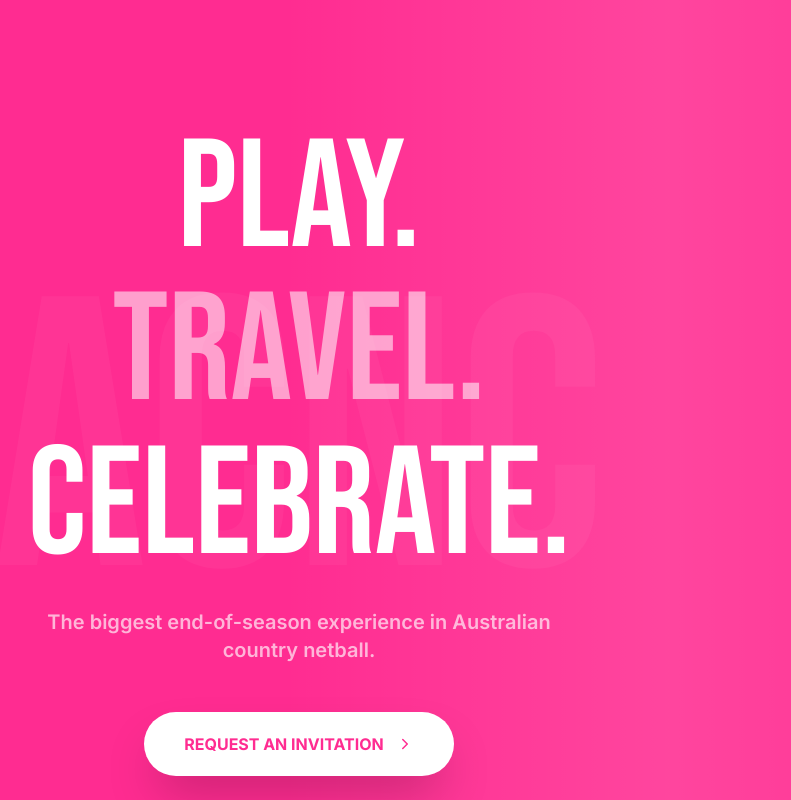
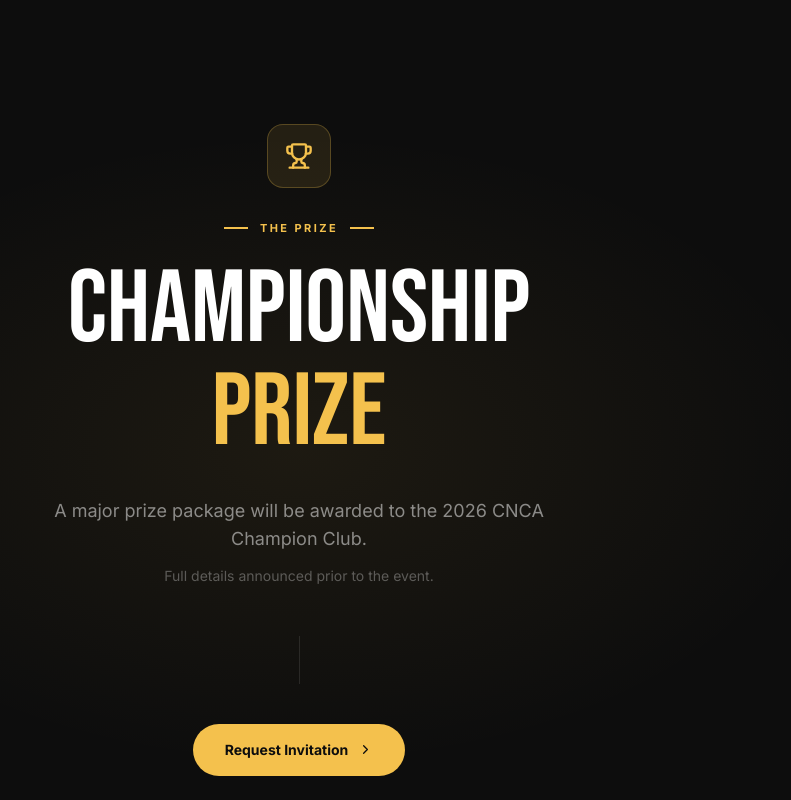
Before and after one commit to Boatsy007/Playfooty3, a React (Vite) app: page / in a window 1280 px wide. Shown: the part 2640-3440 px from the top of the page, without its empty margins (341-1132 px from the left). Built offline with nearby package versions, Linux system fonts and the light colour scheme.

Commit message:
Brand direction: update Prize, Invitation, WhatsOnDrawer to championship voice

```diff
--- a/src/components/sections/Invitation.tsx
+++ b/src/components/sections/Invitation.tsx
@@ -53,7 +53,7 @@ export default function Invitation() {
               REQUEST<br /><span style={{ color: '#ff2c91' }}>AN</span><br />INVITATION
             </h2>
             <p className="text-white/55 text-base leading-relaxed mb-8">
-              Fill in your details and our team will be in touch with everything your club needs to know.
+              Invitation requests are now open for eligible A Grade premiership clubs. Complete the registration form to express interest in the 2026 Country Netball Championships Australia.
             </p>
 
             <div className="bg-white/5 border border-white/10 rounded-2xl p-6">
@@ -62,7 +62,8 @@ export default function Invitation() {
                 <p><span className="font-bold text-white">Date:</span> 5–8 November 2026</p>
                 <p><span className="font-bold text-white">Location:</span> Gold Coast, Queensland</p>
                 <p><span className="font-bold text-white">Eligibility:</span> A Grade Premiership Clubs</p>
-                <p><span className="font-bold text-white">Website:</span> clubnetball.com.au</p>
+                <p><span className="font-bold text-white">Website:</span> cnca.com.au</p>
+                <p><span className="font-bold text-white">Email:</span> info@cnca.com.au</p>
               </div>
             </div>
           </motion.div>
--- a/src/components/sections/Prize.tsx
+++ b/src/components/sections/Prize.tsx
@@ -1,66 +1,67 @@
 import { motion } from 'framer-motion'
-import { ChevronRight } from 'lucide-react'
+import { Trophy, ChevronRight } from 'lucide-react'
 
 export default function Prize() {
   const go = (id: string) => document.querySelector(id)?.scrollIntoView({ behavior: 'smooth' })
 
   return (
-    <section className="relative overflow-hidden bg-[#ff2c91] py-24 lg:py-32">
-      {/* Moving shimmer */}
-      <motion.div
-        className="absolute inset-0 pointer-events-none"
-        animate={{ x: ['-100%', '100%'] }}
-        transition={{ duration: 10, repeat: Infinity, ease: 'linear' }}
-        style={{ background: 'linear-gradient(90deg, transparent 20%, rgba(255,255,255,0.12) 50%, transparent 80%)' }}
-      />
+    <section className="relative overflow-hidden py-24 lg:py-32" style={{ background: '#0d0d0d' }}>
+      {/* Subtle radial glow */}
+      <div className="absolute inset-0 pointer-events-none"
+        style={{ background: 'radial-gradient(ellipse 60% 50% at 50% 50%, rgba(244,193,77,0.07) 0%, transparent 70%)' }} />
 
-      {/* Big background text */}
-      <div className="absolute inset-0 flex items-center justify-center pointer-events-none overflow-hidden select-none">
-        <span className="font-display text-white/[0.04] whitespace-nowrap"
-          style={{ fontSize: 'clamp(10rem, 30vw, 28rem)', lineHeight: 1 }}>
-          ACNC
-        </span>
-      </div>
+      <div className="relative z-10 max-w-4xl mx-auto px-4 sm:px-8 text-center">
 
-      <div className="relative z-10 max-w-6xl mx-auto px-4 sm:px-8 text-center">
+        <motion.div
+          initial={{ opacity: 0, y: 20 }}
+          whileInView={{ opacity: 1, y: 0 }}
+          viewport={{ once: true, margin: '-60px' }}
+          transition={{ duration: 0.6, ease: [0.22, 1, 0.36, 1] as [number,number,number,number] }}
+          className="flex flex-col items-center"
+        >
+          {/* Icon */}
+          <div className="w-16 h-16 rounded-2xl flex items-center justify-center mb-8"
+            style={{ background: 'rgba(244,193,77,0.1)', border: '1px solid rgba(244,193,77,0.25)' }}>
+            <Trophy size={28} style={{ color: '#f4c14d' }} />
+          </div>
 
-        <motion.p
-          initial={{ opacity: 0, y: 30 }}
-          whileInView={{ opacity: 1, y: 0 }}
-          viewport={{ once: true }}
-          transition={{ duration: 0.8, ease: [0.22, 1, 0.36, 1] as [number,number,number,number] }}
-          className="font-display text-white leading-none mb-6"
-          style={{ fontSize: 'clamp(4rem, 12vw, 11rem)' }}
-        >
-          PLAY.<br />
-          <span style={{ color: 'rgba(255,255,255,0.55)' }}>TRAVEL.</span><br />
-          CELEBRATE.
-        </motion.p>
+          {/* Eyebrow */}
+          <div className="flex items-center gap-3 mb-6">
+            <div className="h-[2px] w-6" style={{ background: '#f4c14d' }} />
+            <span className="text-[11px] font-bold tracking-[0.22em] uppercase" style={{ color: '#f4c14d' }}>The Prize</span>
+            <div className="h-[2px] w-6" style={{ background: '#f4c14d' }} />
+          </div>
 
-        <motion.p
-          initial={{ opacity: 0, y: 16 }}
-          whileInView={{ opacity: 1, y: 0 }}
-          viewport={{ once: true }}
-          transition={{ duration: 0.6, delay: 0.15, ease: [0.22, 1, 0.36, 1] as [number,number,number,number] }}
-          className="text-white/65 text-lg lg:text-xl font-semibold mb-12 max-w-lg mx-auto"
-        >
-          The biggest end-of-season experience in Australian country netball.
-        </motion.p>
+          {/* Headline */}
+          <h2 className="font-display text-white leading-none mb-8"
+            style={{ fontSize: 'clamp(3rem, 8vw, 7rem)' }}>
+            CHAMPIONSHIP<br />
+            <span style={{ color: '#f4c14d' }}>PRIZE</span>
+          </h2>
 
-        <motion.button
-          initial={{ opacity: 0, scale: 0.96, y: 8 }}
-          whileInView={{ opacity: 1, scale: 1, y: 0 }}
-          viewport={{ once: true }}
-          transition={{ duration: 0.5, delay: 0.25, ease: [0.23, 1, 0.32, 1] as [number,number,number,number] }}
-          whileHover={{ scale: 1.04, y: -2 }}
-          whileTap={{ scale: 0.97 }}
-          onClick={() => go('#invitation')}
-          className="inline-flex items-center gap-3 bg-white font-bold text-base px-10 py-5 rounded-full shadow-2xl"
-          style={{ color: '#ff2c91' }}
-        >
-          REQUEST AN INVITATION
-          <ChevronRight size={18} />
-        </motion.button>
+          {/* Copy */}
+          <p className="text-white/50 text-base lg:text-lg leading-relaxed mb-3 max-w-xl">
+            A major prize package will be awarded to the 2026 CNCA Champion Club.
+          </p>
+          <p className="text-white/30 text-sm leading-relaxed mb-12 max-w-md">
+            Full details announced prior to the event.
+          </p>
+
+          {/* Divider */}
+          <div className="w-px h-12 mb-10" style={{ background: 'rgba(255,255,255,0.1)' }} />
+
+          {/* CTA */}
+          <button
+            onClick={() => go('#invitation')}
+            className="group inline-flex items-center gap-2.5 font-bold text-sm px-8 py-4 rounded-full transition-all duration-200"
+            style={{ background: '#f4c14d', color: '#0d0d0d' }}
+            onMouseEnter={e => (e.currentTarget.style.background = '#d4a832')}
+            onMouseLeave={e => (e.currentTarget.style.background = '#f4c14d')}
+          >
+            Request Invitation
+            <ChevronRight size={15} className="group-hover:translate-x-0.5 transition-transform duration-200" />
+          </button>
+        </motion.div>
       </div>
     </section>
   )
--- a/src/components/ui/WhatsOnDrawer.tsx
+++ b/src/components/ui/WhatsOnDrawer.tsx
@@ -1,14 +1,16 @@
 import { Drawer } from 'vaul'
-import { Calendar, MapPin, Lock, Trophy, PartyPopper, Music, Utensils, Camera, Award } from 'lucide-react'
+import { Calendar, MapPin, Lock, Trophy, Music, Utensils, Camera, Award, Users, Tv } from 'lucide-react'
 
 const lineup = [
-  { icon: Trophy,       cat: 'COMPETE',   label: 'National Championship',     color: '#ff2c91' },
-  { icon: PartyPopper,  cat: 'PARTY',     label: 'Welcome Party',             color: '#f4c14d' },
-  { icon: Music,        cat: 'SOUNDS',    label: 'Live Entertainment',        color: '#4dd9f4' },
-  { icon: Award,        cat: 'NIGHT',     label: 'Awards Night',              color: '#ff2c91' },
-  { icon: Utensils,     cat: 'EAT',       label: 'Food Trucks & More',        color: '#f4c14d' },
-  { icon: MapPin,       cat: 'EXPLORE',   label: 'Gold Coast Experiences',    color: '#4dd9f4' },
-  { icon: Camera,       cat: 'CAPTURED',  label: 'Professional Photography',  color: '#ff2c91' },
+  { icon: Trophy,  cat: 'COMPETE',   label: 'National Championship',      color: '#ff2c91' },
+  { icon: Users,   cat: 'SOCIAL',    label: 'Opening Function',           color: '#f4c14d' },
+  { icon: Music,   cat: 'SOUNDS',    label: 'Live Entertainment',         color: '#4dd9f4' },
+  { icon: Award,   cat: 'CELEBRATE', label: 'Awards Presentation',        color: '#ff2c91' },
+  { icon: Utensils,cat: 'EAT',       label: 'Food Trucks & Festival Zone',color: '#f4c14d' },
+  { icon: MapPin,  cat: 'EXPLORE',   label: 'Gold Coast Experiences',     color: '#4dd9f4' },
+  { icon: Camera,  cat: 'CAPTURED',  label: 'Professional Photography',   color: '#ff2c91' },
+  { icon: Tv,      cat: 'LIVE',      label: 'Livestream Coverage',        color: '#f4c14d' },
+  { icon: MapPin,  cat: 'TRAVEL',    label: 'Club Travel Packages',       color: '#4dd9f4' },
 ]
 
 interface Props {
@@ -86,7 +88,7 @@ export default function WhatsOnDrawer({ open, onClose }: Props) {
                   ))}
                 </div>
                 <p className="text-xs leading-relaxed" style={{ color: 'rgba(255,255,255,0.45)' }}>
-                  Your A Grade premiers compete for the national title. Bring the whole club to celebrate on the Gold Coast.
+                  A Grade premiers from across Australia competing for the national title. Gold Coast, 5–8 November 2026.
                 </p>
               </div>
             </div>
```
